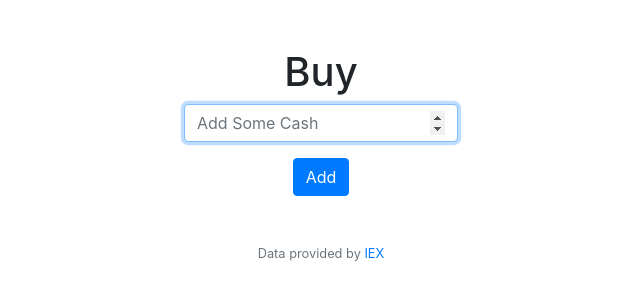
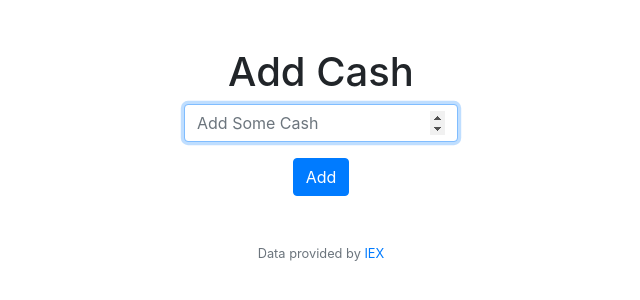
Before and after one commit to johnbull-eghianruwa/cs50x-assignments-and-finalProject, a Flask app: page /add_cash in a window 1280 px wide. Shown: the part 76-376 px from the top of the page, without its empty margins (319-959 px from the left). Run offline with Flask 3, Linux system fonts and the light colour scheme; a user stored in the database is signed in; some libraries are stand-ins or nearby versions.

Commit message:
Tue, Oct 3, 2023, 12:04 AM +02:00

```diff
--- a/finance/templates/add.html
+++ b/finance/templates/add.html
@@ -5,7 +5,7 @@
 {% endblock %}
 
 {% block main %}
-    <h1>Buy</h1>
+    <h1>Add Cash</h1>
     <form action="/add_cash" method="post">
         <div class="mb-3">
             <input autocomplete="off" autofocus class="form-control mx-auto w-auto"  name="new_cash" placeholder="Add Some Cash" type="number">
```
